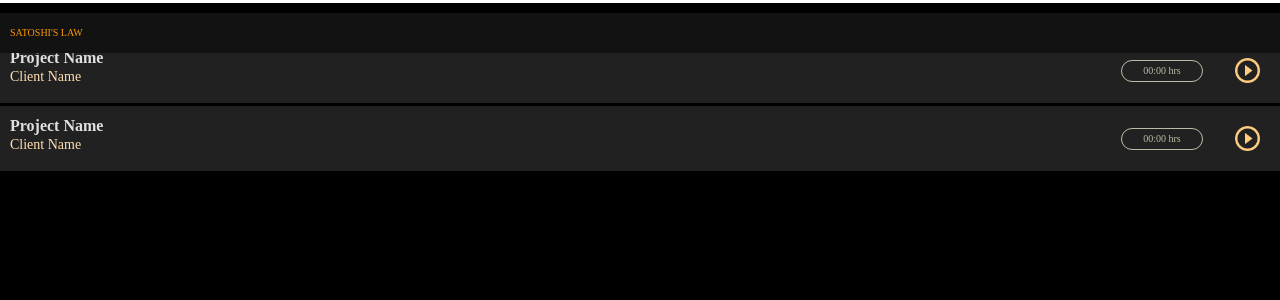
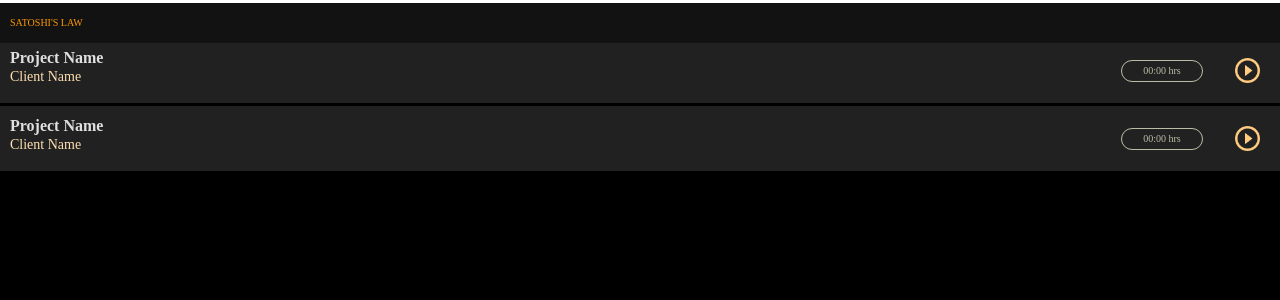
Before and after one commit to satoshi-s-law/frontend, a React (Create React App) app: page / in a window 1280 px wide. Shown: the top 300 px of the page. Built offline with nearby package versions, Linux system fonts and the light colour scheme.

Commit message:
fix annoying sticky header margin

```diff
--- a/src/components/navigation/navigation.jsx
+++ b/src/components/navigation/navigation.jsx
@@ -5,7 +5,7 @@ import styled from 'styled-components';
 const Nav = styled.nav`
     display: flex;
     align-items: center;
-    margin-top: 1rem;
+    margin-top: 0rem;
     position: fixed;
     z-index: 2;
     background-color: #121212;
```
